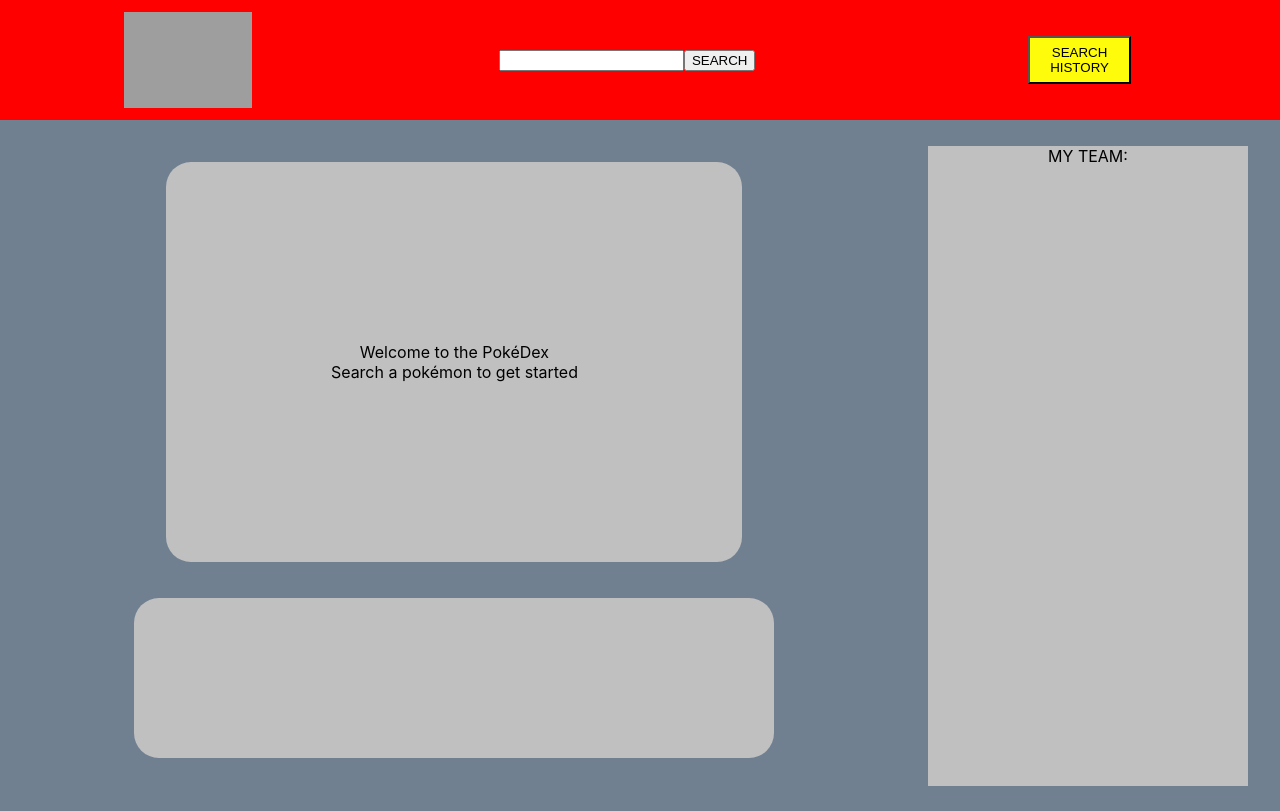
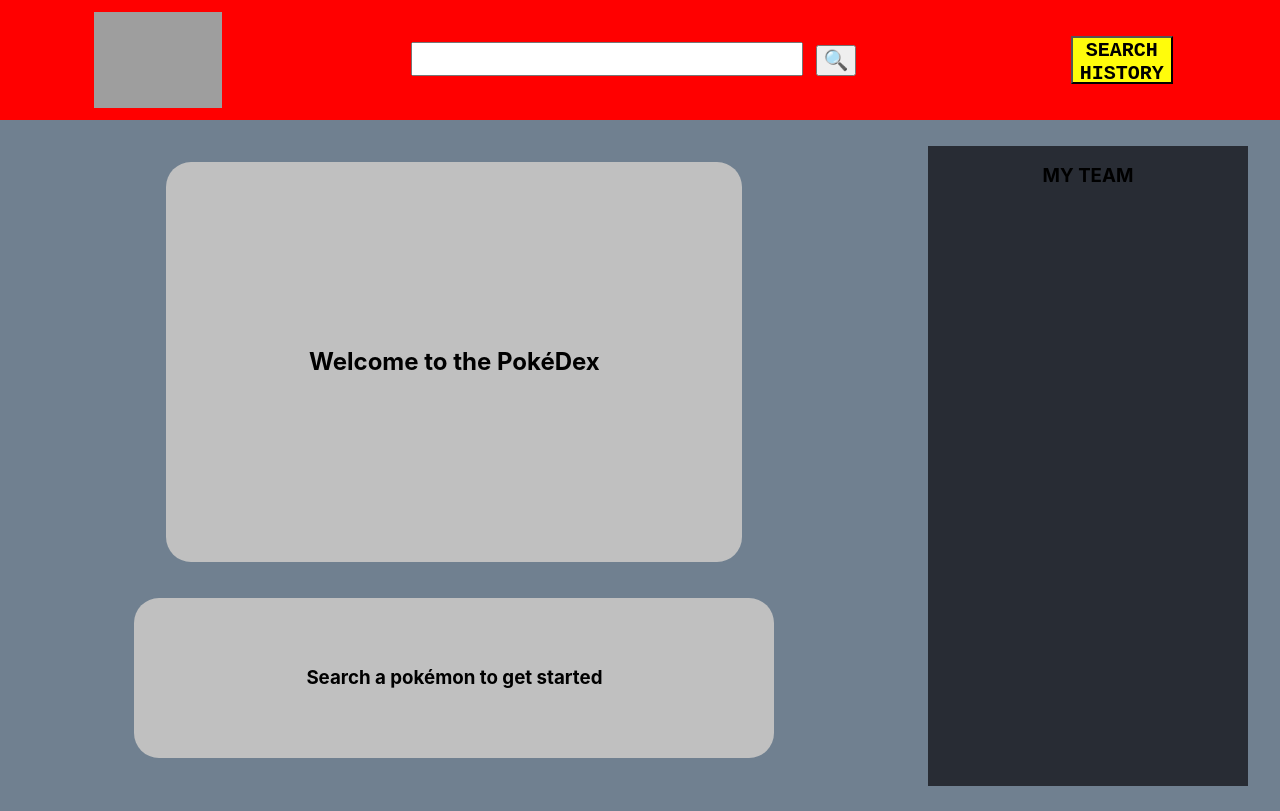
Before and after one commit to phughlett/classical-react-pokedex, a React (Create React App) app: page / in a window 1280 px wide. Built offline with nearby package versions, Linux system fonts and the light colour scheme; grey boxes are pictures that could not be loaded.

Commit message:
build most of the functionality of the app

```diff
--- a/src/App.css
+++ b/src/App.css
@@ -1,3 +1,14 @@
+button {
+  font-size: x-large;
+  font-weight: bolder;
+  font-family: monospace;
+  margin: 1vw;
+}
+input {
+  width: 30vw;
+  font-size: x-large;
+  text-align: center;
+}
 .App {
   text-align: center;
 }
@@ -62,10 +73,11 @@
   height: 80vh;
 }
 .right-bar {
-  background-color: silver;
+  background-color: #282c34;
   width: 25vw;
   height: 80vh;
   margin: 2vw;
+  overflow: scroll;
 }
 .logo {
   height: 12vh;
@@ -89,7 +101,6 @@
 .nav-button {
   width: 8vw;
   height: 6vh;
-  margin: 2vw;
 }
 .team-button {
   background-color: #4776f8;
@@ -98,3 +109,13 @@
 .history-button {
   background-color: #fffc0b;
 }
+.error {
+  font-size: 10vh;
+}
+
+.pokemon-card {
+  background-color: bisque;
+  width: 15vw;
+  height: 25vh;
+  margin: 3px;
+}
--- a/src/App.js
+++ b/src/App.js
@@ -33,6 +33,10 @@
     this.handleSearchChange = this.handleSearchChange.bind(this);
     this.handleSearchClick = this.handleSearchClick.bind(this);
     this.toggleRightBarMode = this.toggleRightBarMode.bind(this);
+    this.handleAddToTeamClick = this.handleAddToTeamClick.bind(this);
+    this.handleRemoveFromTeamClick = this.handleRemoveFromTeamClick.bind(this);
+    this.handleHistoryCardClick = this.handleHistoryCardClick.bind(this);
+
     // this.___ = this.___.bind(this);
   }
   toggleRightBarMode() {
@@ -60,8 +64,27 @@
   handleSearchChange(e) {
     this.setState({ searchTerm: e.target.value });
   }
+  handleAddToTeamClick(e) {
+    let { searchHistory, myTeam } = this.state;
+    myTeam = new Set([searchHistory[0], ...myTeam]);
+    this.setState({ myTeam: [...myTeam] });
+  }
+  handleRemoveFromTeamClick(removalIndex) {
+    console.log(removalIndex);
+    let { myTeam } = this.state;
+    myTeam.splice(removalIndex, 1);
+    this.setState({ myTeam: myTeam });
+  }
+
+  handleHistoryCardClick(historyIndex) {
+    let { searchHistory } = this.state;
+    let clicked = searchHistory.splice(historyIndex, 1);
+    searchHistory = [...clicked, ...searchHistory];
+    this.setState({ searchHistory });
+  }
+
   render() {
-    let { searchTerm, searchHistory, myTeam, showTeam } = this.state;
+    let { searchTerm, searchHistory, myTeam, showTeam, error } = this.state;
     let lastSearched = searchHistory.length > 0 ? searchHistory[0] : false;
     return (
       <div className="App column">
@@ -72,11 +95,18 @@
           toggleRightBarMode={this.toggleRightBarMode}
         />
         <div className="row">
-          <MainPage lastSearched={lastSearched} />
+          <MainPage
+            lastSearched={lastSearched}
+            searchTerm={searchTerm}
+            error={error}
+            handleAddToTeamClick={this.handleAddToTeamClick}
+          />
           <RightSideBar
             myTeam={myTeam}
             searchHistory={searchHistory}
             showTeam={showTeam}
+            handleRemoveFromTeamClick={this.handleRemoveFromTeamClick}
+            handleHistoryCardClick={this.handleHistoryCardClick}
           />
         </div>
       </div>
--- a/src/components/MainPage.js
+++ b/src/components/MainPage.js
@@ -1,12 +1,16 @@
-export default function MainPage({ lastSearched }) {
+export default function MainPage({
+  lastSearched,
+  error,
+  searchTerm,
+  handleAddToTeamClick,
+}) {
   return (
     <div className="main-area column">
       <div className="screen rounded-corners column">
-        {!lastSearched ? (
-          <div>
-            Welcome to the PokéDex <br />
-            Search a pokémon to get started
-          </div>
+        {error ? (
+          <div className="error">❌</div>
+        ) : !lastSearched ? (
+          <h2>Welcome to the PokéDex</h2>
         ) : (
           <div className="search-result">
             <h3>
@@ -24,7 +28,17 @@
         )}
       </div>
       <br />
-      <div className="stats rounded-corners"></div>
+      <div className="stats row rounded-corners">
+        {error ? (
+          <h3>No pokémon found matching "{searchTerm}"</h3>
+        ) : lastSearched ? (
+          <div>
+            <button onClick={handleAddToTeamClick}>ADD TO TEAM</button>
+          </div>
+        ) : (
+          <h3>Search a pokémon to get started</h3>
+        )}
+      </div>
     </div>
   );
 }
--- a/src/components/NavBar.js
+++ b/src/components/NavBar.js
@@ -14,7 +14,7 @@
           type="text"
           onChange={handleSearchChange}
         ></input>
-        <button onClick={handleSearchClick}>SEARCH</button>
+        <button onClick={handleSearchClick}>🔍</button>
       </form>
       <div className="row nav-buttons">
         {showTeam ? (
--- /dev/null
+++ b/src/components/PokemonCard.js
@@ -0,0 +1,36 @@
+export default function PokemonCard({
+  pokemon,
+  isTeamCard,
+  index,
+  handleRemoveFromTeamClick,
+  handleHistoryCardClick,
+}) {
+  return (
+    <div
+      className="pokemon-card rounded-corners column"
+      onClick={
+        isTeamCard
+          ? () => {}
+          : () => {
+              handleHistoryCardClick(index);
+            }
+      }
+    >
+      <h3>{pokemon.name}</h3>
+      <img src={pokemon.image} alt={pokemon.name}></img>
+      <div>
+        {isTeamCard ? (
+          <button
+            onClick={(e) => {
+              handleRemoveFromTeamClick(index);
+            }}
+          >
+            ❌
+          </button>
+        ) : (
+          <></>
+        )}
+      </div>
+    </div>
+  );
+}
--- a/src/components/RightSideBar.js
+++ b/src/components/RightSideBar.js
@@ -1,9 +1,38 @@
-export default function RightSideBar({ showTeam, myTeam, searchHistory }) {
+import PokemonCard from "./PokemonCard";
+
+export default function RightSideBar({
+  showTeam,
+  myTeam,
+  searchHistory,
+  handleRemoveFromTeamClick,
+  handleHistoryCardClick,
+}) {
   let properHtml = showTeam ? (
-    <div>MY TEAM:</div>
+    <div className="my-team">
+      <h3>MY TEAM</h3>
+      {myTeam.map((pokemon, index) => (
+        <PokemonCard
+          pokemon={pokemon}
+          key={pokemon.name + index}
+          isTeamCard={true}
+          index={index}
+          handleRemoveFromTeamClick={handleRemoveFromTeamClick}
+        />
+      ))}
+    </div>
   ) : (
-    <div>RECENTLY SEARCHED POKÉMON</div>
+    <div className="search-history">
+      <h3>RECENTLY SEARCHED POKÉMON</h3>
+      {searchHistory.map((pokemon, index) => (
+        <PokemonCard
+          pokemon={pokemon}
+          key={pokemon.name + index}
+          index={index}
+          handleHistoryCardClick={handleHistoryCardClick}
+        />
+      ))}
+    </div>
   );
 
-  return <div className="right-bar">{properHtml}</div>;
+  return <div className="right-bar column">{properHtml}</div>;
 }
```
Also changed, not shown: src/components/RightBarCard.js (deleted).
